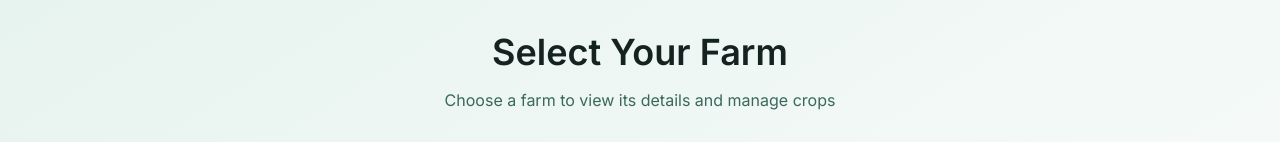
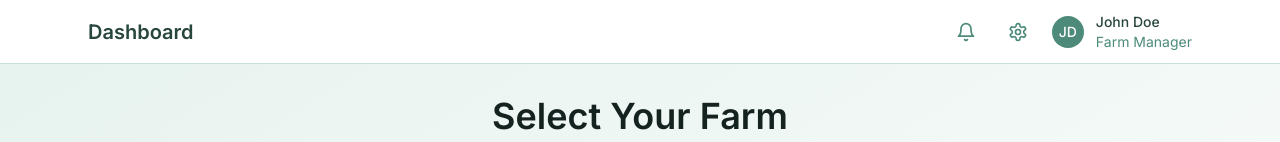
Before and after one commit to Syrinemaj/farmfruit-journey, a React (Vite) app: page / in a window 1280 px wide. Shown: the top 142 px of the page. Built offline with nearby package versions, Linux system fonts and the light colour scheme.

Commit message:
Add header component
Adds a header component to the application, displaying user information and settings options.  The header will be included on every page.

```diff
--- /dev/null
+++ b/src/components/Header.tsx
@@ -0,0 +1,32 @@
+
+import { Bell, Settings } from 'lucide-react';
+
+const Header = () => {
+  return (
+    <header className="h-16 bg-white/70 backdrop-blur-sm border-b border-soil-200 fixed top-0 right-0 left-0 z-20">
+      <div className="flex items-center justify-between h-full px-6 max-w-6xl mx-auto">
+        <h1 className="text-xl font-semibold text-soil-800">Dashboard</h1>
+
+        <div className="flex items-center space-x-4">
+          <button className="p-2 text-soil-600 hover:text-soil-800 transition-colors">
+            <Bell className="w-5 h-5" />
+          </button>
+          <button className="p-2 text-soil-600 hover:text-soil-800 transition-colors">
+            <Settings className="w-5 h-5" />
+          </button>
+          <div className="flex items-center space-x-3">
+            <div className="w-8 h-8 rounded-full bg-soil-600 text-white flex items-center justify-center">
+              <span className="text-sm font-medium">JD</span>
+            </div>
+            <div className="text-sm">
+              <p className="font-medium text-soil-800">John Doe</p>
+              <p className="text-soil-600">Farm Manager</p>
+            </div>
+          </div>
+        </div>
+      </div>
+    </header>
+  );
+};
+
+export default Header;
--- /dev/null
+++ b/src/components/Layout.tsx
@@ -0,0 +1,19 @@
+
+import Header from './Header';
+
+interface LayoutProps {
+  children: React.ReactNode;
+}
+
+const Layout = ({ children }: LayoutProps) => {
+  return (
+    <div className="min-h-screen">
+      <Header />
+      <main className="pt-16">
+        {children}
+      </main>
+    </div>
+  );
+};
+
+export default Layout;
--- a/src/pages/Index.tsx
+++ b/src/pages/Index.tsx
@@ -3,6 +3,7 @@ import { useState } from 'react';
 import FarmSelection from '@/components/FarmSelection';
 import FruitSelection from '@/components/FruitSelection';
 import FruitDashboard from '@/components/FruitDashboard';
+import Layout from '@/components/Layout';
 import { motion, AnimatePresence } from 'framer-motion';
 
 export type Farm = {
@@ -85,6 +86,7 @@ const Index = () => {
   };
 
   return (
+    <Layout>
       <div className="min-h-screen bg-gradient-to-br from-soil-100 to-soil-50">
         <AnimatePresence mode="wait">
           {step === 'farm' && (
@@ -133,6 +135,7 @@ const Index = () => {
           )}
         </AnimatePresence>
       </div>
+    </Layout>
   );
 };
 
--- a/src/pages/NotFound.tsx
+++ b/src/pages/NotFound.tsx
@@ -1,5 +1,7 @@
+
 import { useLocation } from "react-router-dom";
 import { useEffect } from "react";
+import Layout from "@/components/Layout";
 
 const NotFound = () => {
   const location = useLocation();
@@ -12,15 +14,17 @@ const NotFound = () => {
   }, [location.pathname]);
 
   return (
-    <div className="min-h-screen flex items-center justify-center bg-gray-100">
-      <div className="text-center">
-        <h1 className="text-4xl font-bold mb-4">404</h1>
-        <p className="text-xl text-gray-600 mb-4">Oops! Page not found</p>
-        <a href="/" className="text-blue-500 hover:text-blue-700 underline">
-          Return to Home
-        </a>
+    <Layout>
+      <div className="min-h-screen flex items-center justify-center bg-gradient-to-br from-soil-100 to-soil-50">
+        <div className="text-center">
+          <h1 className="text-4xl font-bold mb-4 text-soil-900">404</h1>
+          <p className="text-xl text-soil-700 mb-4">Oops! Page not found</p>
+          <a href="/" className="text-soil-500 hover:text-soil-700 underline">
+            Return to Home
+          </a>
+        </div>
       </div>
-    </div>
+    </Layout>
   );
 };
 
```
Lines whose indentation alone changed are shown as unchanged.
